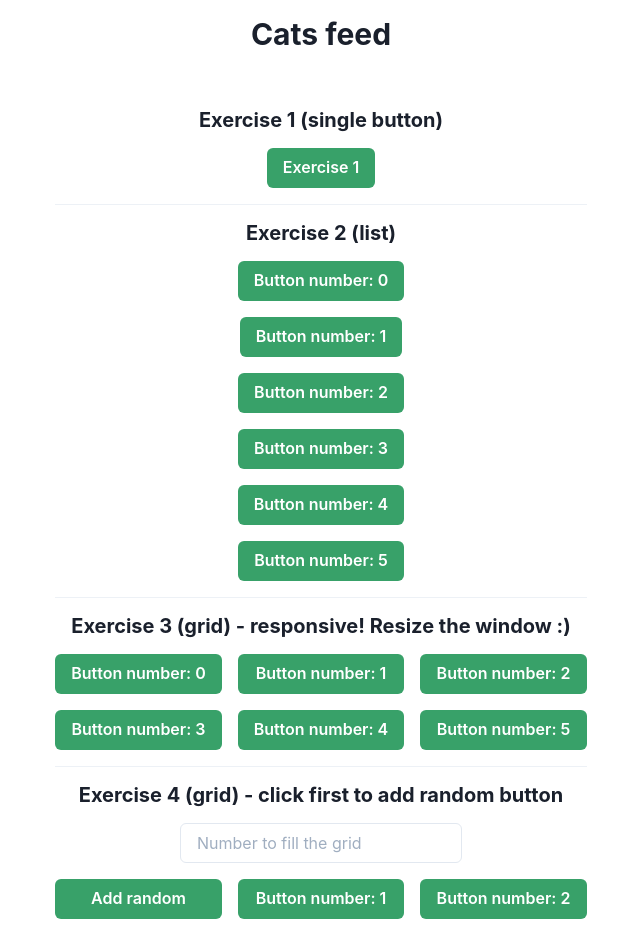
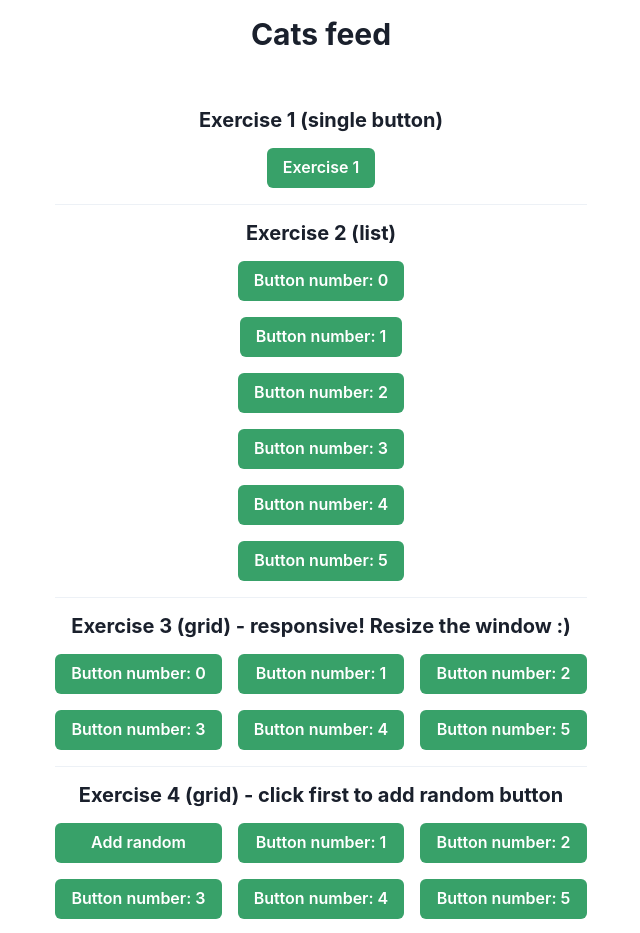
Before and after one commit to JavaJamie/cats-feed, a Next.js app: page /exercises in a window 1280 px wide. Shown: the top 933 px of the page, without its empty margins (319-959 px from the left). Built offline with nearby package versions, Linux system fonts and the light colour scheme.

Commit message:
Finished.

```diff
--- a/pages/exercises.tsx
+++ b/pages/exercises.tsx
@@ -69,17 +69,9 @@ const ExerciseFour = () => {
         setGridButtonsArray(arr);
     }
 
-    const onGridNumberChange = (e: React.ChangeEvent<HTMLInputElement>) => {
-        const number = e.target.value;
-        parseInt(number) ? setGridMax(parseInt(number)) : setGridMax(6); // Update the grid max buttons to render. If 0 or empty then default to 6
-    }
-
     return (
         <React.Fragment>
             <Heading as="h6" size="md">Exercise 4 (grid) - click first to add random button</Heading>
-            <HStack spacing={4}>
-                <Input w="auto" placeholder="Number to fill the grid" onChange={onGridNumberChange} />
-            </HStack>
             <SimpleGrid columns={[1, null, 2, 3]} spacing={4}>
                 {gridButtonsArray.map((value, index) => <ExerciseButton key={index} label={index === 0 ? "Add random" : `Button number: ${value}`} onClick={() => index === 0 && addRandomButton()} />)}
             </SimpleGrid>
```
